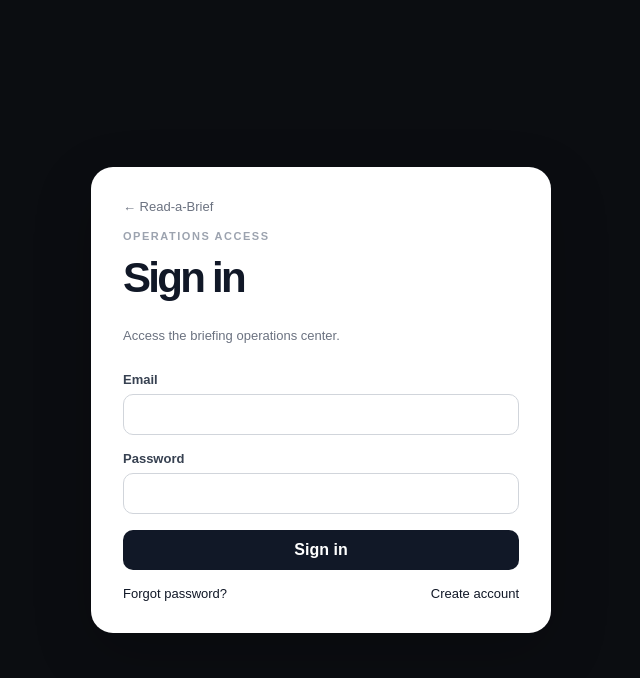
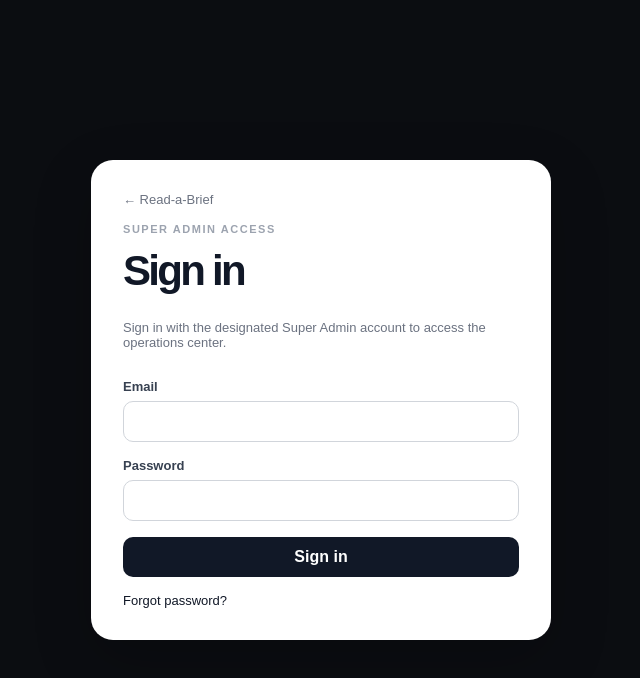
Before and after one commit to Developer0-lab/Read-a-brief, a Next.js app: page /auth/login in a window 1280 px wide. Shown: the top 678 px of the page, without its empty margins (319-959 px from the left). Built offline with nearby package versions, Linux system fonts and the light colour scheme; no server answers.

Commit message:
Remove initial admin claim from Super Admin login

```diff
--- a/app/auth/login/page.tsx
+++ b/app/auth/login/page.tsx
@@ -15,19 +15,16 @@ export default function LoginPage() {
     event.preventDefault(); setBusy(true); setError('')
     const { error } = await supabase.auth.signInWithPassword({ email, password })
     if (error) setError(error.message)
-    else {
-      await fetch('/api/auth/claim-admin', { method: 'POST' })
-      window.location.href = new URLSearchParams(window.location.search).get('next') || '/admin'
-    }
+    else window.location.href = new URLSearchParams(window.location.search).get('next') || '/admin'
     setBusy(false)
   }
 
   return <main className="auth-shell"><form className="auth-card" onSubmit={submit}>
-    <Link href="/" className="muted">← Read-a-Brief</Link><div className="eyebrow">OPERATIONS ACCESS</div><h1>Sign in</h1><p className="muted">Access the briefing operations center.</p>
+    <Link href="/" className="muted">← Read-a-Brief</Link><div className="eyebrow">SUPER ADMIN ACCESS</div><h1>Sign in</h1><p className="muted">Sign in with the designated Super Admin account to access the operations center.</p>
     <label>Email<input type="email" required value={email} onChange={e=>setEmail(e.target.value)} autoComplete="email" /></label>
     <label>Password<input type="password" required value={password} onChange={e=>setPassword(e.target.value)} autoComplete="current-password" /></label>
     {error && <div className="auth-error">{error}</div>}
     <button disabled={busy}>{busy ? 'Signing in…' : 'Sign in'}</button>
-    <div className="auth-links"><Link href="/auth/forgot-password">Forgot password?</Link><Link href="/auth/signup">Create account</Link></div>
+    <div className="auth-links"><Link href="/auth/forgot-password">Forgot password?</Link></div>
   </form></main>
 }
```
